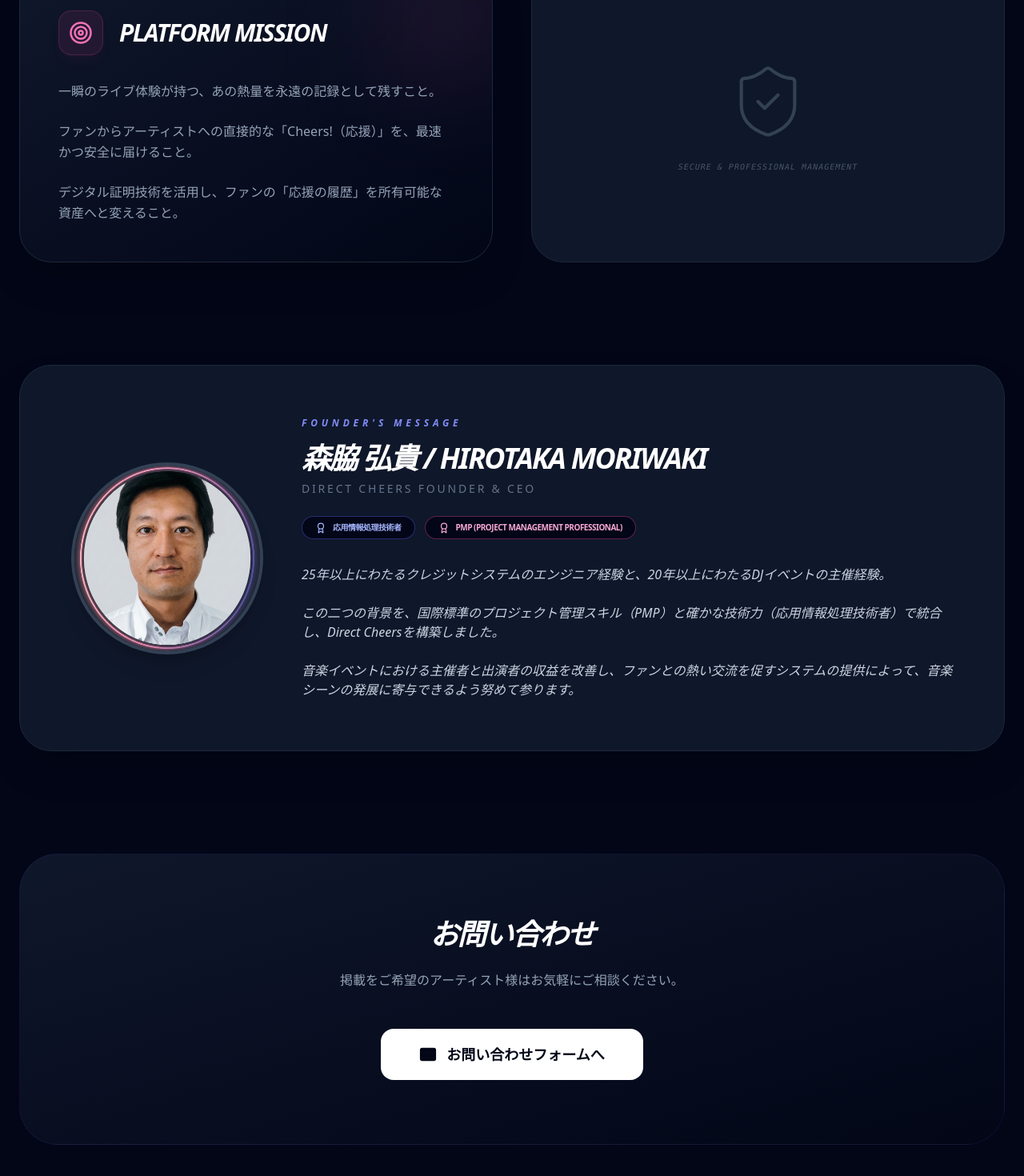
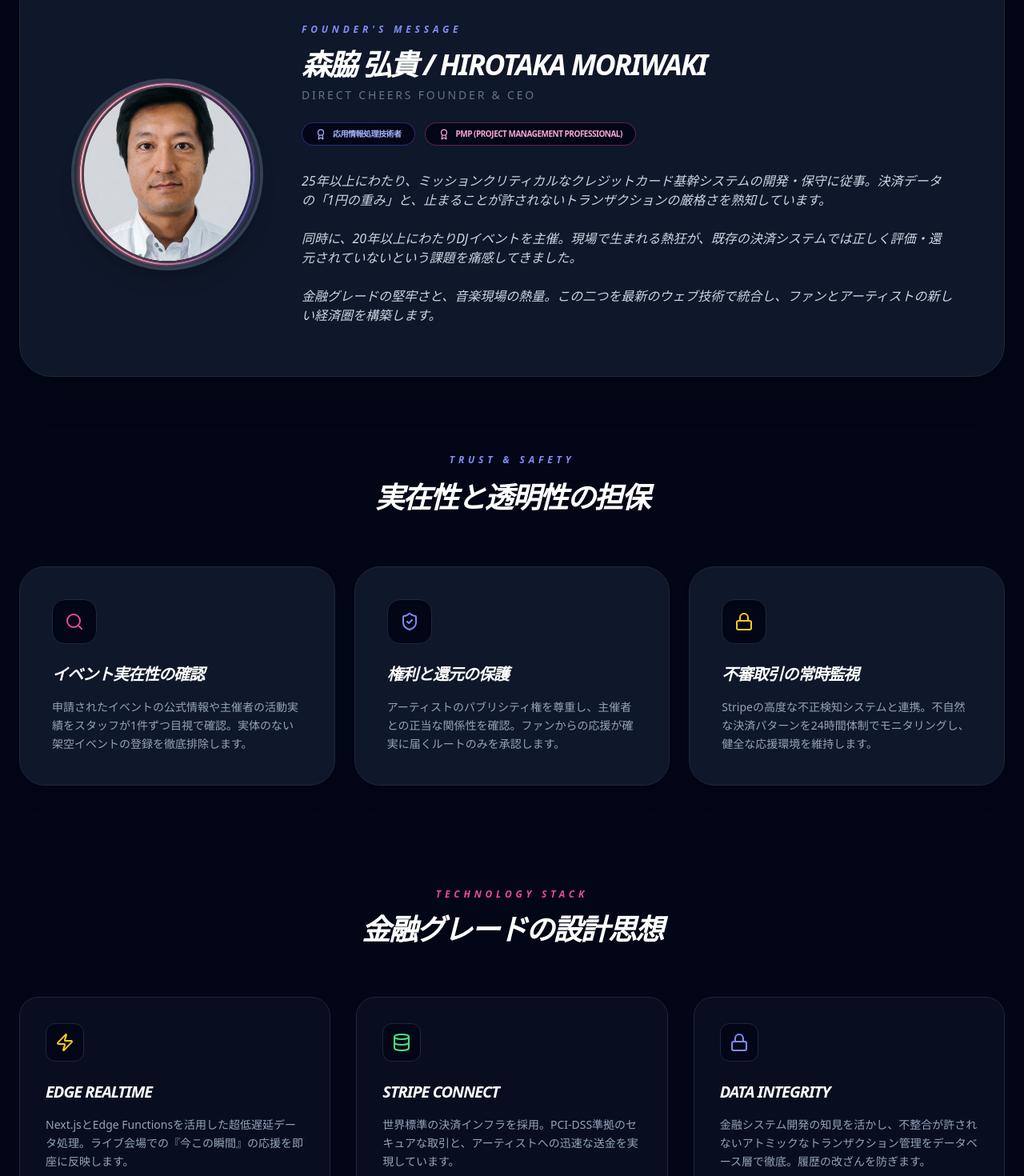
Before and after one commit to spacemindhiro/direct-cheers, a Next.js app: page /about in a window 1280 px wide. Shown: the part 820-2290 px from the top of the page at 80% size. Built offline with nearby package versions, Linux system fonts and the light colour scheme.

Commit message:
about usに情報追加

```diff
--- a/app/about/page.tsx
+++ b/app/about/page.tsx
@@ -2,7 +2,7 @@
 
 import React from 'react';
 import Link from 'next/link';
-import { ArrowLeft, Users, Target, Mail, Zap, Award, ShieldCheck } from "lucide-react";
+import { ArrowLeft, Users, Target, Mail, Zap, Award, ShieldCheck, Database, Lock, Search } from "lucide-react";
 
 export default function AboutPage() {
   return (
@@ -42,55 +42,30 @@
         <section className="text-center mb-32 relative py-16">
           <div className="absolute top-1/2 left-1/2 -translate-x-1/2 -translate-y-1/2 w-[600px] h-[300px] bg-gradient-to-br from-pink-500/15 via-indigo-500/10 to-transparent blur-[100px] rounded-full -z-10" />
           <span className="text-pink-500 font-black italic tracking-[0.4em] text-xs uppercase mb-6 block">ABOUT THE PLATFORM</span>
-          <h2 className="text-5xl md:text-7xl font-black mb-10 tracking-tighter text-white leading-[1.1] uppercase italic">
+          <h2 className="text-5xl md:text-7xl font-black mb-10 tracking-tighter text-white leading-[1.1] uppercase italic text-balance">
             ライブ体験を、<br />
             <span className="bg-gradient-to-r from-pink-500 via-purple-500 to-indigo-500 bg-clip-text text-transparent">永遠のアセットに。</span>
           </h2>
-          <p className="text-xl text-slate-400 max-w-2xl mx-auto leading-relaxed font-medium">
+          <p className="text-xl text-slate-400 max-w-2xl mx-auto leading-relaxed font-medium text-pretty">
             Direct Cheersは、アーティストとファンの熱狂をデジタル技術で記録し、共有可能な資産へと昇華させる新しいプラットフォームです。
           </p>
         </section>
 
-        {/* --- Mission Section --- */}
-        <section className="grid md:grid-cols-2 gap-12 mb-32 items-center">
-          <div className="p-12 rounded-[2.5rem] bg-gradient-to-br from-slate-900 to-slate-950 border border-slate-800 shadow-2xl relative overflow-hidden group">
-            <div className="absolute -right-6 -top-6 w-40 h-40 bg-pink-500/10 blur-3xl group-hover:scale-110 transition-transform duration-500" />
-            <div className="flex items-center gap-5 mb-8 relative z-10">
-              <div className="w-14 h-14 bg-pink-500/10 rounded-2xl flex items-center justify-center border border-pink-500/20 shadow-lg shadow-pink-500/5">
-                <Target className="text-pink-400" size={30} />
-              </div>
-              <h3 className="text-3xl font-black text-white italic tracking-tighter uppercase">PLATFORM MISSION</h3>
-            </div>
-            <div className="space-y-6 text-slate-400 font-medium leading-relaxed relative z-10">
-              <p>一瞬のライブ体験が持つ、あの熱量を永遠の記録として残すこと。</p>
-              <p>ファンからアーティストへの直接的な「Cheers!（応援）」を、最速かつ安全に届けること。</p>
-              <p>デジタル証明技術を活用し、ファンの「応援の履歴」を所有可能な資産へと変えること。</p>
-            </div>
-          </div>
-          <div className="space-y-6 text-center text-slate-500 p-8 rounded-[2.5rem] bg-slate-900 border border-slate-800 flex flex-col items-center justify-center h-full">
-            <ShieldCheck className="text-slate-700" size={100} strokeWidth={1} />
-            <p className="font-mono text-[10px] uppercase tracking-widest text-slate-600 italic">Secure & Professional Management</p>
-          </div>
-        </section>
-
-        {/* --- Founder's Message (肖像適用版) --- */}
-        <section className="p-12 md:p-16 rounded-[2.5rem] bg-slate-900 border border-slate-800 shadow-2xl mb-32 relative overflow-hidden flex flex-col md:flex-row gap-12 items-center">
-
-          {/* ✅ 肖像画像の配置部分 */}
+        {/* --- Founder's Message --- */}
+        <section className="p-12 md:p-16 rounded-[2.5rem] bg-slate-900 border border-slate-800 shadow-2xl mb-24 relative overflow-hidden flex flex-col md:flex-row gap-12 items-center">
           <div className="w-48 h-48 md:w-60 md:h-60 rounded-full border-4 border-slate-700 shadow-xl overflow-hidden flex-shrink-0 relative group">
             <img
-              src="/moriwaki-portrait.png" // public/moriwaki-portrait.pngを読み込む
+              src="/moriwaki-portrait.png"
               alt="Founder: Hirotaka Moriwaki"
-              className="w-full h-full object-cover group-hover:scale-110 transition-transform duration-700" // ホバーで少し拡大するエフェクト
+              className="w-full h-full object-cover group-hover:scale-110 transition-transform duration-700"
             />
           </div>
 
           <div className="flex-1">
             <span className="text-indigo-400 font-black italic tracking-[0.4em] text-xs uppercase mb-4 block">Founder's Message</span>
-            <h3 className="text-3xl md:text-4xl font-black text-white italic tracking-tighter uppercase mb-2">森脇 弘貴 / Hirotaka Moriwaki</h3>
+            <h3 className="text-3xl md:text-4xl font-black text-white italic tracking-tighter uppercase mb-2 text-balance">森脇 弘貴 / Hirotaka Moriwaki</h3>
             <p className="text-slate-500 font-medium uppercase tracking-[0.2em] text-sm mb-6">Direct Cheers Founder & CEO</p>
 
-            {/* ✅ 保有資格バッジ */}
             <div className="flex flex-wrap gap-3 mb-8">
               <span className="inline-flex items-center gap-2 px-4 py-1.5 rounded-full bg-slate-950 border border-indigo-500/40 text-indigo-300 text-[10px] font-bold uppercase tracking-tighter">
                 <Award size={14} /> 応用情報処理技術者
@@ -101,23 +76,98 @@
             </div>
 
             <div className="space-y-6 text-slate-300 font-medium leading-relaxed italic text-sm md:text-base">
-              <p>25年以上にわたるクレジットシステムのエンジニア経験と、20年以上にわたるDJイベントの主催経験。</p>
-              <p>この二つの背景を、国際標準のプロジェクト管理スキル（PMP）と確かな技術力（応用情報処理技術者）で統合し、Direct Cheersを構築しました。</p>
-              <p>音楽イベントにおける主催者と出演者の収益を改善し、ファンとの熱い交流を促すシステムの提供によって、音楽シーンの発展に寄与できるよう努めて参ります。</p>
+              <p>25年以上にわたり、ミッションクリティカルなクレジットカード基幹システムの開発・保守に従事。決済データの「1円の重み」と、止まることが許されないトランザクションの厳格さを熟知しています。</p>
+              <p>同時に、20年以上にわたりDJイベントを主催。現場で生まれる熱狂が、既存の決済システムでは正しく評価・還元されていないという課題を痛感してきました。</p>
+              <p>金融グレードの堅牢さと、音楽現場の熱量。この二つを最新のウェブ技術で統合し、ファンとアーティストの新しい経済圏を構築します。</p>
             </div>
+          </div>
+        </section>
+
+        {/* --- Verification Flow Section --- */}
+        <section className="mb-32 relative">
+          <div className="text-center mb-16">
+            <span className="text-indigo-400 font-black italic tracking-[0.4em] text-xs uppercase mb-4 block">Trust & Safety</span>
+            <h3 className="text-4xl font-black text-white italic tracking-tighter uppercase leading-tight">
+              実在性と透明性の担保
+            </h3>
+          </div>
+
+          <div className="grid md:grid-cols-3 gap-6">
+            {[
+              {
+                title: "イベント実在性の確認",
+                desc: "申請されたイベントの公式情報や主催者の活動実績をスタッフが1件ずつ目視で確認。実体のない架空イベントの登録を徹底排除します。",
+                icon: <Search className="text-pink-500" size={24} />
+              },
+              {
+                title: "権利と還元の保護",
+                desc: "アーティストのパブリシティ権を尊重し、主催者との正当な関係性を確認。ファンからの応援が確実に届くルートのみを承認します。",
+                icon: <ShieldCheck className="text-indigo-400" size={24} />
+              },
+              {
+                title: "不審取引の常時監視",
+                desc: "Stripeの高度な不正検知システムと連携。不自然な決済パターンを24時間体制でモニタリングし、健全な応援環境を維持します。",
+                icon: <Lock className="text-yellow-400" size={24} />
+              }
+            ].map((item, i) => (
+              <div key={i} className="p-10 rounded-[2rem] bg-slate-900 border border-slate-800 hover:border-slate-700 transition-all group shadow-xl">
+                <div className="mb-6 w-14 h-14 rounded-2xl bg-slate-950 flex items-center justify-center border border-slate-800 shadow-inner group-hover:scale-110 transition-transform">
+                  {item.icon}
+                </div>
+                <h4 className="text-xl font-black text-white italic mb-4 uppercase tracking-tighter">{item.title}</h4>
+                <p className="text-slate-400 text-sm leading-relaxed font-medium">{item.desc}</p>
+              </div>
+            ))}
+          </div>
+        </section>
+
+        {/* --- Tech Stack Section --- */}
+        <section className="mb-32">
+          <div className="text-center mb-16">
+            <span className="text-pink-500 font-black italic tracking-[0.4em] text-xs uppercase mb-4 block">Technology Stack</span>
+            <h3 className="text-4xl font-black text-white italic tracking-tighter uppercase">金融グレードの設計思想</h3>
+          </div>
+
+          <div className="grid md:grid-cols-3 gap-8">
+            {[
+              {
+                title: "Edge Realtime",
+                desc: "Next.jsとEdge Functionsを活用した超低遅延データ処理。ライブ会場での『今この瞬間』の応援を即座に反映します。",
+                icon: <Zap className="text-yellow-400" />
+              },
+              {
+                title: "Stripe Connect",
+                desc: "世界標準の決済インフラを採用。PCI-DSS準拠のセキュアな取引と、アーティストへの迅速な送金を実現しています。",
+                icon: <Database className="text-green-400" />
+              },
+              {
+                title: "Data Integrity",
+                desc: "金融システム開発の知見を活かし、不整合が許されないアトミックなトランザクション管理をデータベース層で徹底。履歴の改ざんを防ぎます。",
+                icon: <Lock className="text-indigo-400" />
+              }
+            ].map((tech, i) => (
+              <div key={i} className="p-8 rounded-3xl bg-slate-900/50 border border-slate-800 hover:border-pink-500/50 transition-colors group">
+                <div className="mb-6 w-12 h-12 rounded-xl bg-slate-950 flex items-center justify-center border border-slate-800 group-hover:rotate-12 transition-transform">
+                  {tech.icon}
+                </div>
+                <h4 className="text-xl font-black text-white italic mb-4 uppercase tracking-tighter">{tech.title}</h4>
+                <p className="text-slate-400 text-sm leading-relaxed font-medium">{tech.desc}</p>
+              </div>
+            ))}
           </div>
         </section>
 
         {/* --- Contact --- */}
         <section className="text-center py-20 bg-gradient-to-br from-slate-900 to-slate-950 rounded-[3rem] border border-violet-500/10 shadow-3xl relative overflow-hidden flex flex-col items-center group">
-          <h3 className="text-3xl md:text-4xl font-black text-white italic tracking-tighter uppercase mb-6">お問い合わせ</h3>
-          <p className="text-slate-400 font-medium leading-relaxed max-w-xl mb-12">
-            掲載をご希望のアーティスト様はお気軽にご相談ください。
+          <div className="absolute inset-0 bg-pink-500/5 opacity-0 group-hover:opacity-100 transition-opacity duration-700" />
+          <h3 className="text-3xl md:text-4xl font-black text-white italic tracking-tighter uppercase mb-6 relative z-10">お問い合わせ</h3>
+          <p className="text-slate-400 font-medium leading-relaxed max-w-xl mb-12 relative z-10 text-pretty">
+            掲載をご希望のアーティスト様、またはシステムに関するご質問はお気軽にご連絡ください。
           </p>
           <div className="flex flex-col md:flex-row gap-6 w-full justify-center px-10 relative z-10">
-            <a href="mailto:support@direct-cheers.com" className="flex items-center justify-center gap-3 bg-white text-slate-950 h-16 rounded-2xl font-black text-lg hover:bg-pink-500 hover:text-white transition-all w-full md:w-auto md:px-12">
+            <a href="mailto:support@direct-cheers.com" className="flex items-center justify-center gap-3 bg-white text-slate-950 h-16 rounded-2xl font-black text-lg hover:bg-pink-500 hover:text-white transition-all w-full md:w-auto md:px-12 shadow-2xl">
               <Mail size={22} fill="currentColor" />
-              お問い合わせフォームへ
+              SUPPORT@DIRECT-CHEERS.COM
             </a>
           </div>
         </section>
@@ -125,7 +175,10 @@
 
       <footer className="py-24 px-6 border-t border-slate-800 bg-slate-950">
         <div className="max-w-7xl mx-auto flex flex-col md:flex-row justify-between items-center gap-8">
-          <p className="text-slate-600 text-[10px] font-mono italic tracking-widest uppercase">© 2026 Direct Cheers Platform.</p>
+          <div className="flex flex-col gap-2">
+            <p className="text-slate-600 text-[10px] font-mono italic tracking-widest uppercase">© 2026 Direct Cheers Platform.</p>
+            <p className="text-slate-700 text-[8px] font-mono uppercase tracking-widest">Architected with Precision & Passion</p>
+          </div>
           <Link href="/" className="text-slate-500 hover:text-pink-500 transition-colors text-xs font-bold uppercase tracking-widest">Back to Top</Link>
         </div>
       </footer>
```
